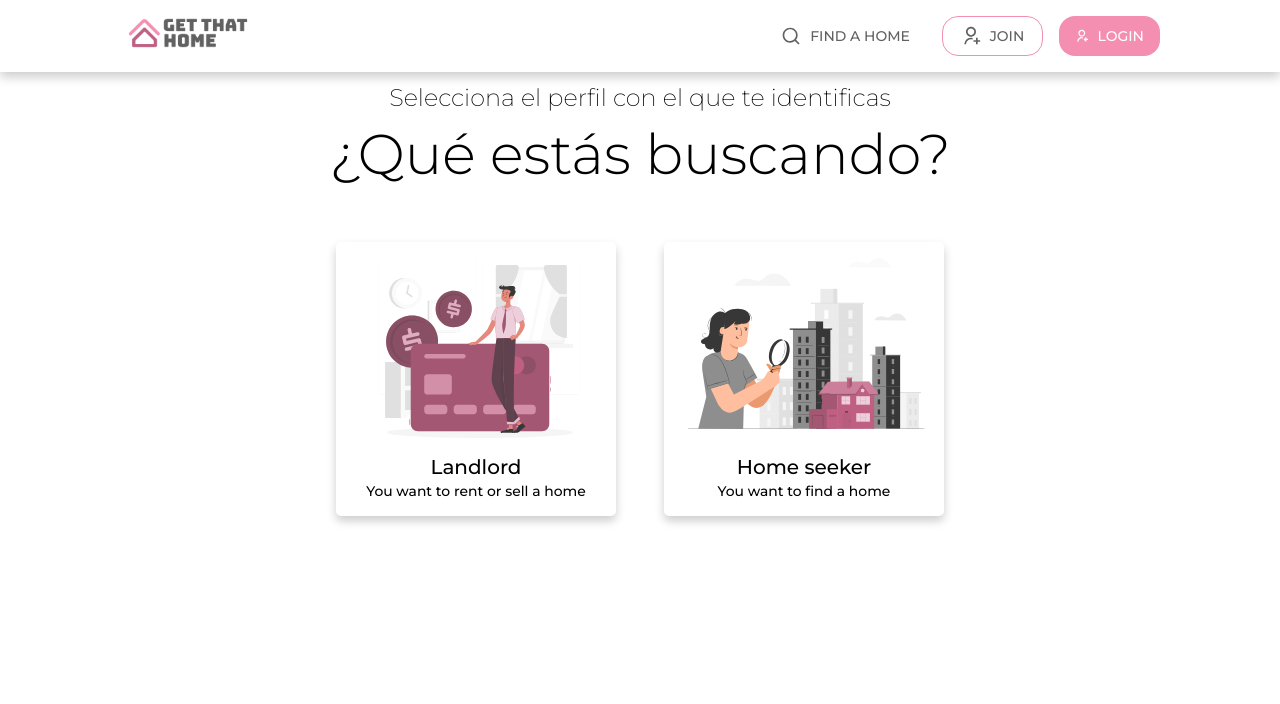
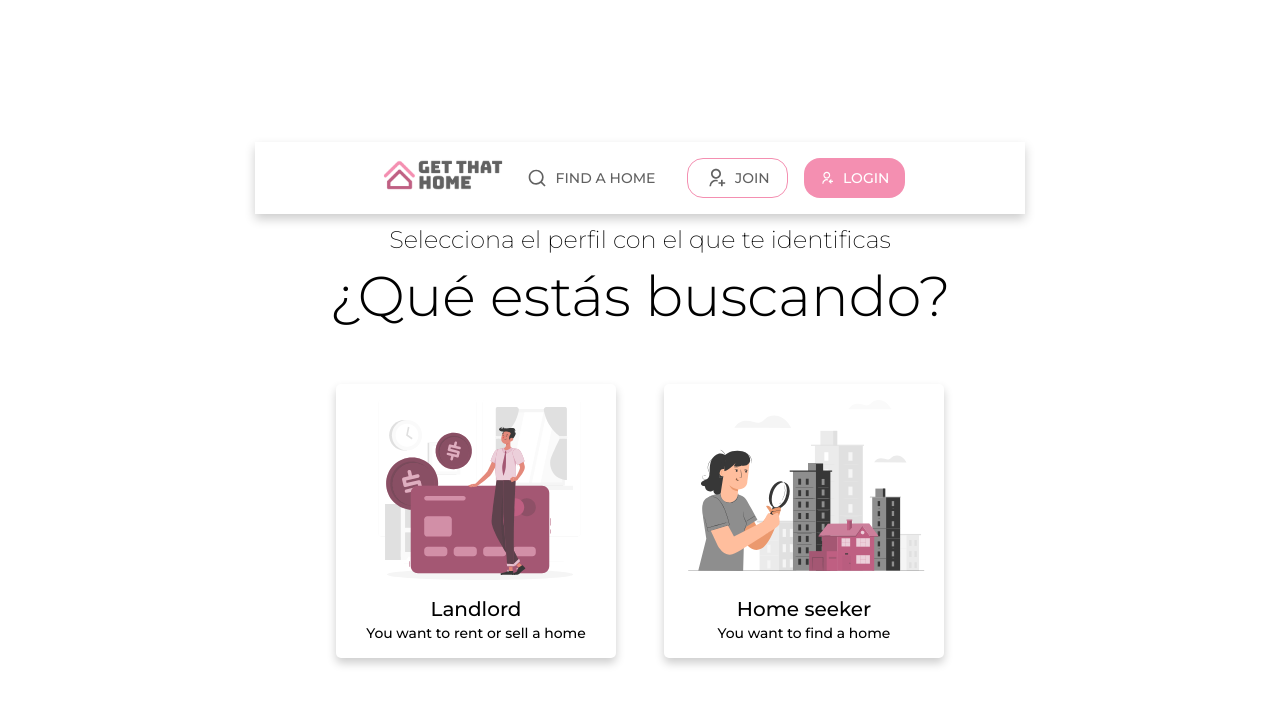
Before and after one commit to tinyhosmarcos/get_that_home, a React (Create React App) app: page /signup/type in a window 1280 px wide. Shown: the top 704 px of the page. Built offline with nearby package versions, Linux system fonts and the light colour scheme.

Commit message:
fix: container from signup using emotion/styled

```diff
--- a/src/pages/signup.js
+++ b/src/pages/signup.js
@@ -4,21 +4,34 @@ import Menu from "../component/Menu/Menu";
 import { useAuth } from "../context/auth-context";
 import {ReactComponent as ReactPana} from "../styles/logo/pana.svg";
 import {ReactComponent as ReactRafiki} from "../styles/logo/rafiki.svg";
+import styled from "@emotion/styled";
 import "./signup.css"
+
+
 
 const Signup = () =>{
   const navigate = useNavigate();
   const { setProfileType } = useAuth();
 
+  const Container = styled.div`
+	min-height: 100vh;
+	display: flex;
+  flex-direction: column;
+  align-items: center;
+	justify-content: center;
+`;
+
+
+
   return(
-    <div className="container">
+    <Container>
       <Menu/>
         <div className="titles">
           <p className="subTitle"> Selecciona el perfil con el que te identificas</p>
           <p className="bigTitle">¿Qué estás buscando?</p>
         </div>
 
-      <div className="profilesCards">
+      <div class="profilesCards">
 
         <div className="cards" onClick={() => {
           navigate('/signup/profile');
@@ -47,7 +60,7 @@ const Signup = () =>{
         </div>
 
       </div>
-    </div>
+    </Container>
   );
 }
 
```
